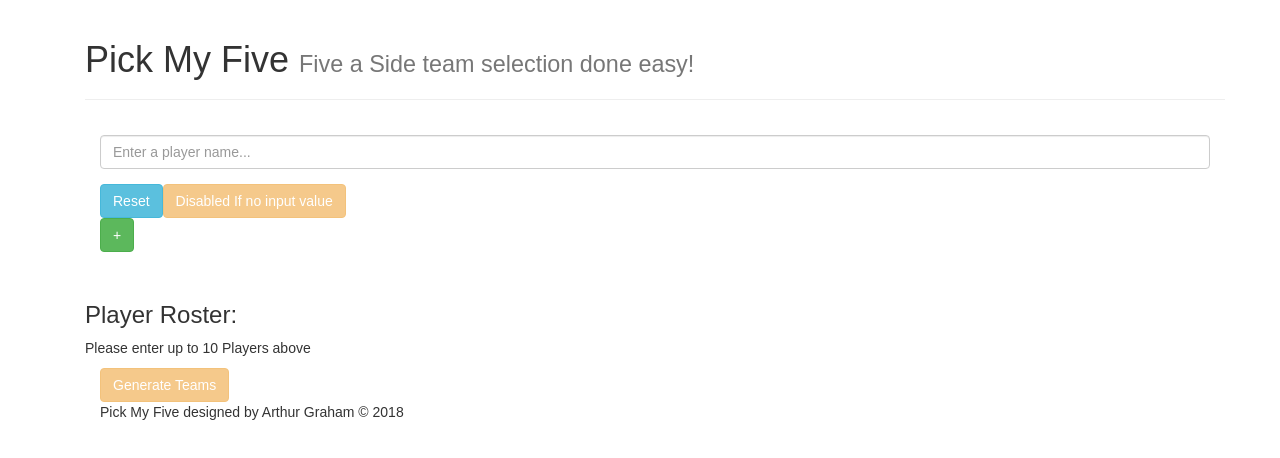
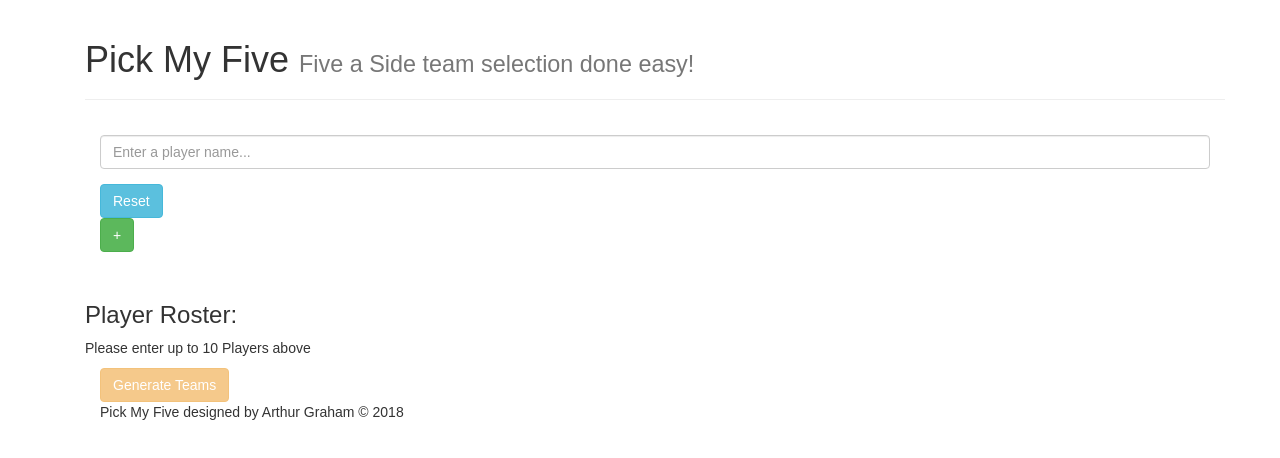
Before and after one commit to arthurg90/pick-my-five, a React (Create React App) app: page / in a window 1280 px wide. Shown: the top 458 px of the page. Built offline with nearby package versions, Linux system fonts and the light colour scheme.

Commit message:
some cleaning up of files and comments TODO blank input validation disabling the button, UI and layouts, CSS

```diff
--- a/src/components/Add.jsx
+++ b/src/components/Add.jsx
@@ -6,6 +6,7 @@ import Form from "./Form/Form";
 const fields = [
 	{ name: "player", value:"", className:"form-control" }
 ];
+
 const Add = ({ onSubmit }) => (
 	<div>
 		<Form onSubmit={ onSubmit } className="panel-body" fields={ fields } />
--- a/src/components/Form/Form.jsx
+++ b/src/components/Form/Form.jsx
@@ -34,8 +34,7 @@ submit(e) {
 		{ name: "player", value:"", className:"form-control" }
 	];
 
-	this.setState({fields: blankFields});
-
+	this.setState({fields: blankFields}); //on Submit clear the input field
 	this.props.onSubmit(data);
 }
 
@@ -51,7 +50,7 @@ submit(e) {
 //TODO validate the input value so the button is disabled when the input is blank AND when there are 10 or more items
 
   render() {
-		const { fields, className, inputCheck } = this.props;
+		const { fields, className } = this.props;
     return (
 			<form onSubmit={ this.submit } className={ "form" + (className ? " " + className : "") } >
 				{ this.state.fields.map(({ name, value, className }, i) => (
@@ -66,9 +65,7 @@ submit(e) {
 
 			<button onClick={ this.click } className="btn btn-info" type="button">Reset</button>
 
-			<button className="btn btn-warning" type="button" disabled={ !inputCheck }>Disabled If no input value</button>
-
-			<AddButton className="btn btn-success" type="submit" value="+" />
+			<AddButton className="btn btn-success" type="submit" value="+"/>
 
       </form>
     )
--- a/src/components/Generate.jsx
+++ b/src/components/Generate.jsx
@@ -13,7 +13,6 @@ class Generate extends Component {
 //Handling the click event which randomly assigns teams names into teamA and teamB
 	click(e) {
 		e.preventDefault();
-		// const copyPlayers = this.props.players.slice();  //make a copy of players from State
 		const copyPlayers = [...this.props.players];
 
 //Generic Function for shuffling an array (Fisher-Yates Shuffle)
```
Also changed, not shown: src/App.jsx (+4 -7 lines), src/components/Form/AddButton.jsx (+9 -1 lines).
